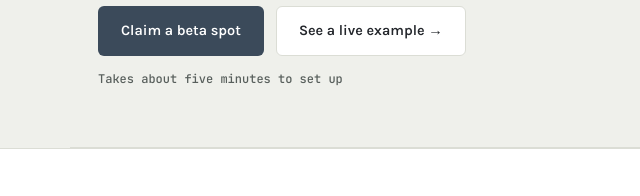
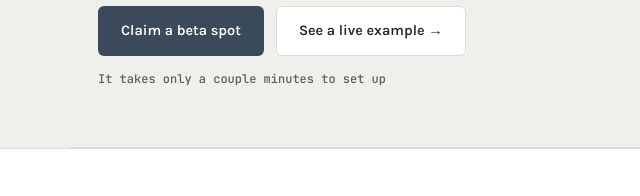
Before and after one commit to ScottBird8/PerchQR, a plain HTML site: page site/beta.html in a window 1280 px wide. Shown: the part 414-610 px from the top of the page, 30-670 px from the left. Drawn offline with Linux system fonts and the light colour scheme.

Commit message:
Beta page: setup time wording
Co-Authored-By: Claude Sonnet 5.5 <noreply@anthropic.com>

```diff
--- a/site/beta.html
+++ b/site/beta.html
@@ -83,7 +83,7 @@
           <a class="btn btn-primary" href="/signup">Claim a beta spot</a>
           <a class="btn btn-ghost" href="/scott-bird/listing?id=1227-n-50-w-7mck">See a live example &rarr;</a>
         </div>
-        <span class="beta-spots">Takes about five minutes to set up</span>
+        <span class="beta-spots">It takes only a couple minutes to set up</span>
       </div>
     </div>
   </section>
```
